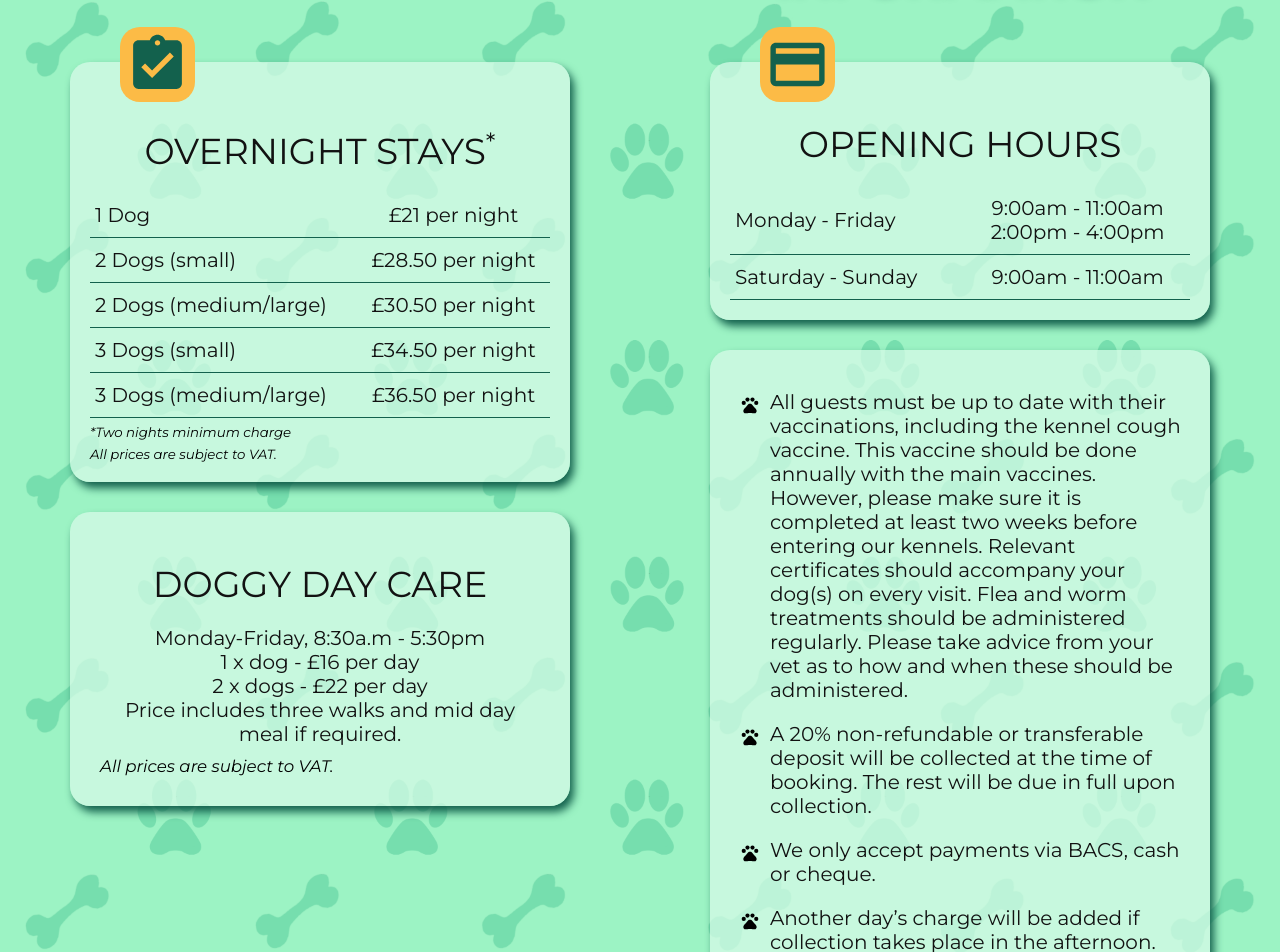
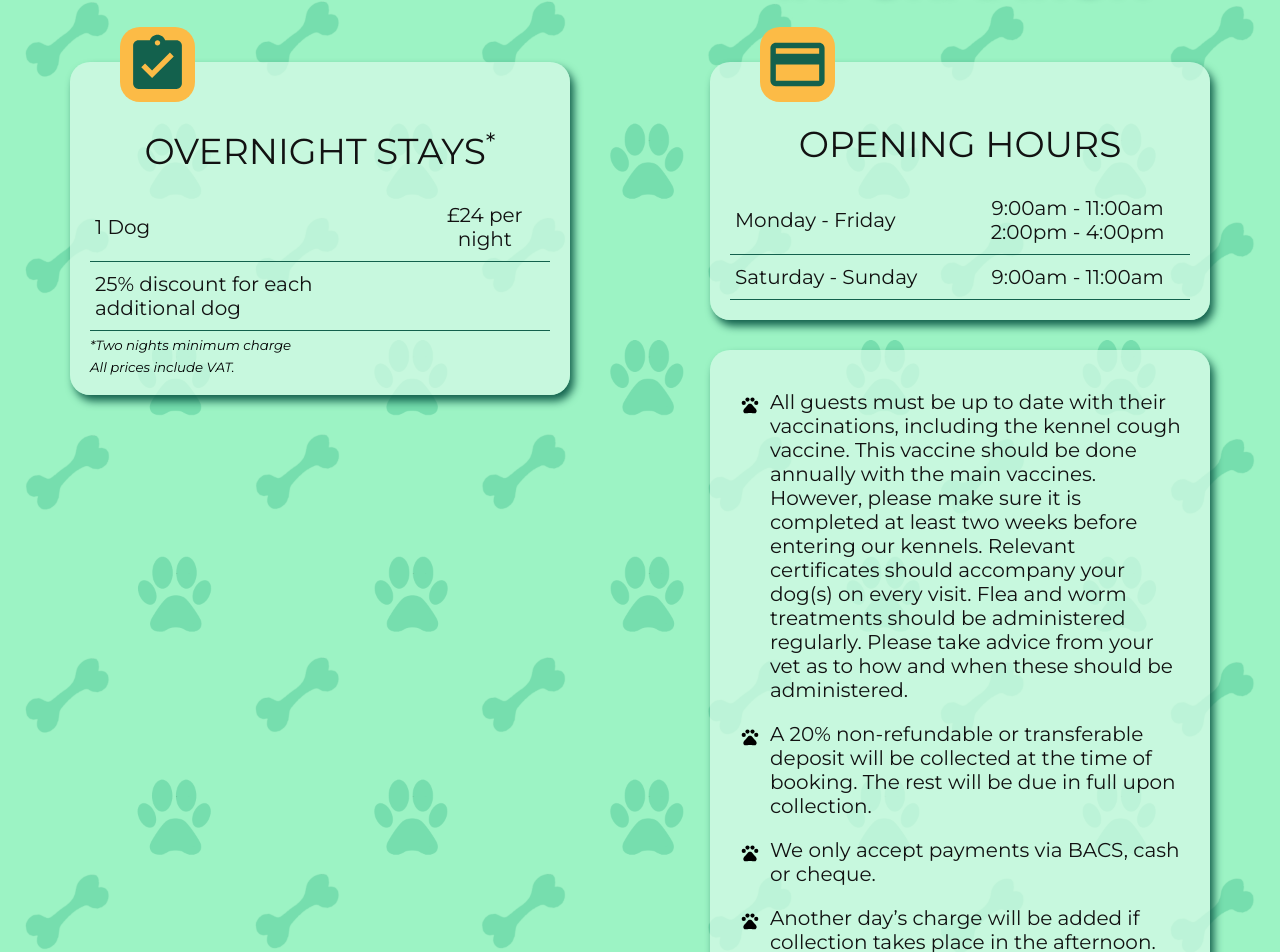
Before and after one commit to Velocima/green-lawns-next, a Next.js app: page /services in a window 1280 px wide. Shown: the part 674-1626 px from the top of the page. Built offline with nearby package versions, Linux system fonts and the light colour scheme.

Commit message:
modified services page - removed doggy daycare. updated cost

```diff
--- a/pages/services.jsx
+++ b/pages/services.jsx
@@ -11,7 +11,7 @@ export default function Services() {
 		pricesSVGRef = useRef(null),
 		infoSVGRef = useRef(null),
 		pricesTableRef = useRef(null),
-		doggyDaycareRef = useRef(null),
+		//doggyDaycareRef = useRef(null),
 		infoTableRef = useRef(null),
 		infoListRef = useRef(null);
 
@@ -20,7 +20,7 @@ export default function Services() {
 		pricesSVGPlaystate = useAnimationPlaystate(pricesSVGRef),
 		infoSVGPlaystate = useAnimationPlaystate(infoSVGRef),
 		pricesTablePlaystate = useAnimationPlaystate(pricesTableRef),
-		doggyDaycarePlaystate = useAnimationPlaystate(doggyDaycareRef),
+		//doggyDaycarePlaystate = useAnimationPlaystate(doggyDaycareRef),
 		infoTablePlaystate = useAnimationPlaystate(infoTableRef),
 		infoListPlaystate = useAnimationPlaystate(infoListRef);
 	return (
@@ -86,9 +86,13 @@ export default function Services() {
 									</tr>
 									<tr>
 										<td>1 Dog</td>
-										<td>£21 per night</td>
+										<td>£24 per night</td>
 									</tr>
 									<tr>
+										<td>25% discount for each additional dog</td>
+										<td></td>
+									</tr>
+									{/* <tr>
 										<td>2 Dogs (small)</td>
 										<td>£28.50 per night</td>
 									</tr>
@@ -103,19 +107,19 @@ export default function Services() {
 									<tr>
 										<td>3 Dogs (medium/large)</td>
 										<td>£36.50 per night</td>
-									</tr>
+									</tr> */}
 								</tbody>
 							</table>
 							<sub>
 								<em>*Two nights minimum charge</em>
 								<br />
-								<em>All prices are subject to VAT.</em>
+								<em>All prices include VAT.</em>
 							</sub>
 							<sub>
 								<em></em>
 							</sub>
 						</div>
-						<div
+						{/* <div
 							className={style.doggyDaycare}
 							ref={doggyDaycareRef}
 							style={{ animationPlayState: doggyDaycarePlaystate }}
@@ -133,7 +137,7 @@ export default function Services() {
 							<sub className={style.doggyDaycareSub}>
 								<em>All prices are subject to VAT.</em>
 							</sub>
-						</div>
+						</div> */}
 					</section>
 					<section className={style.importantInformation}>
 						<h1 ref={infoTitleRef} style={{ animationPlayState: infoTitlePlaystate }}>
```
